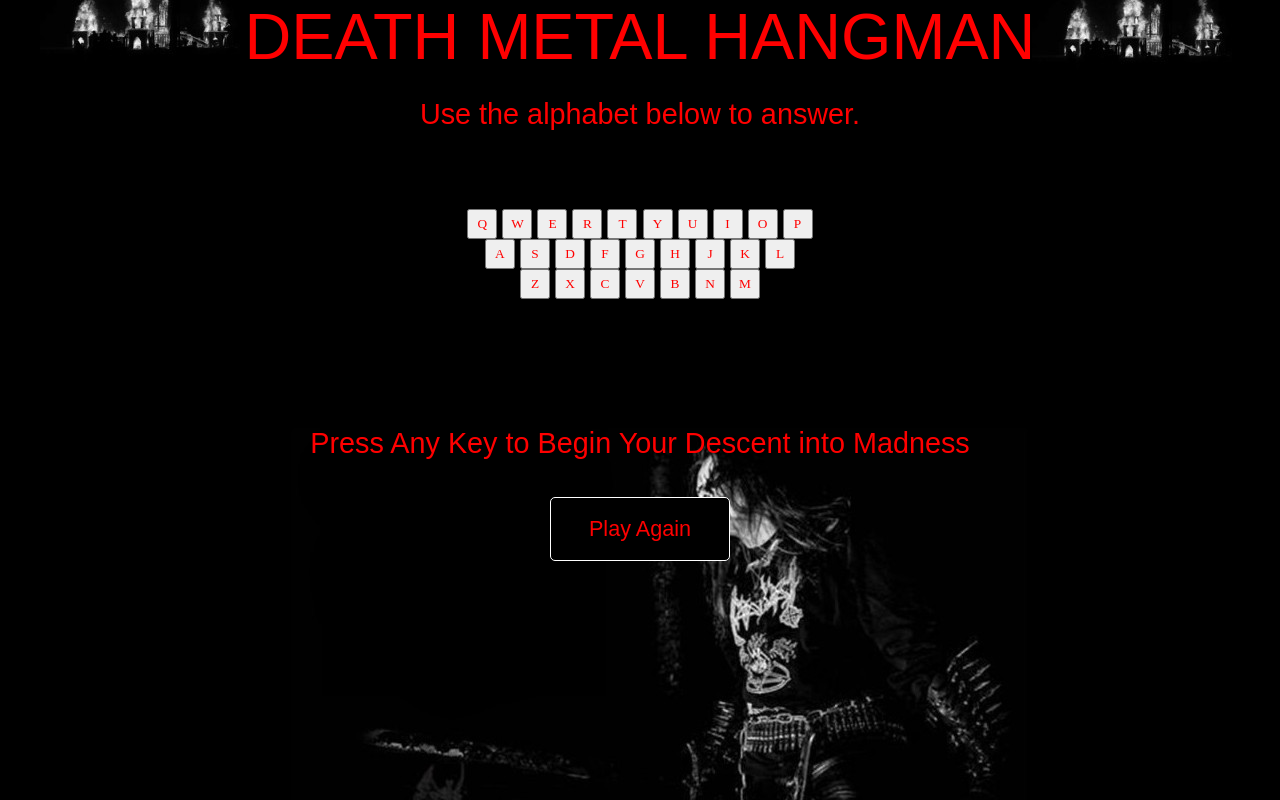
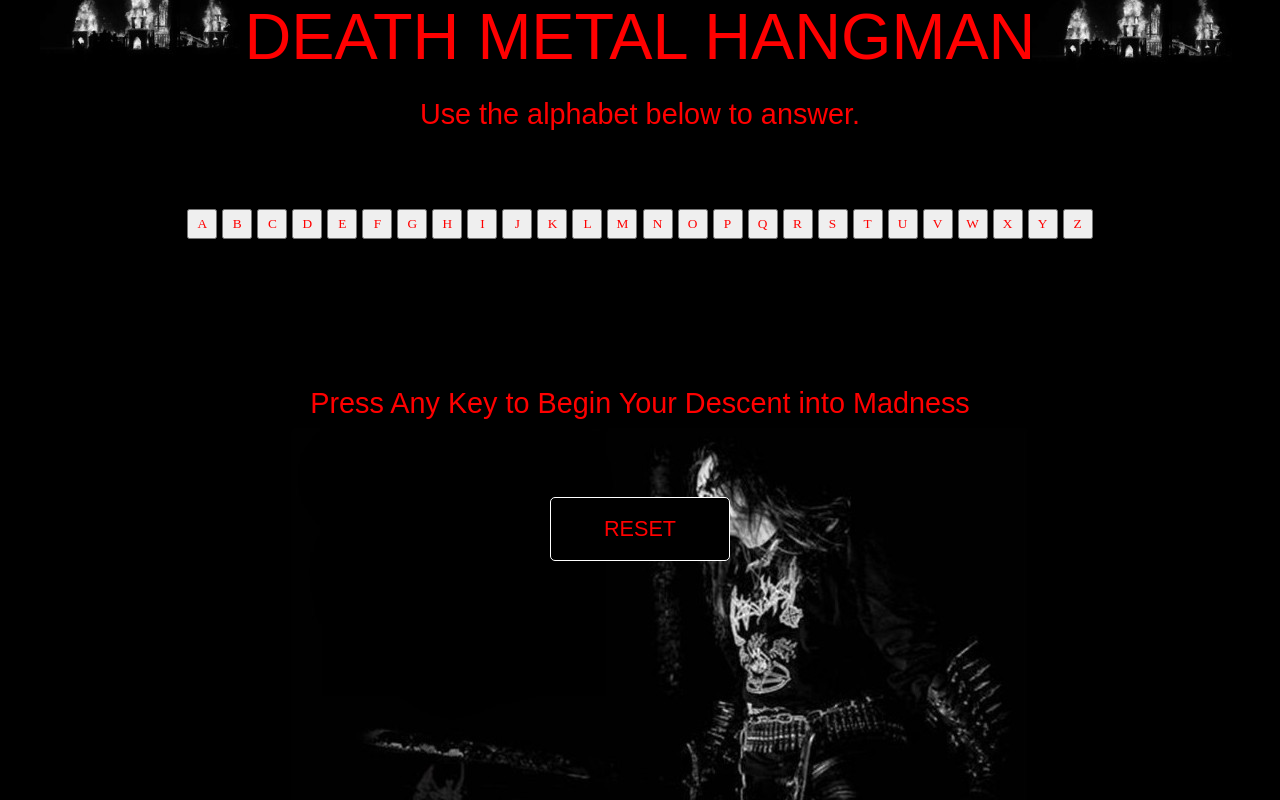
Before and after one commit to shaanobney/week-3-game, a PHP site: page / in a window 1280 px wide. Run offline with PHP 8.4, Linux system fonts and the light colour scheme.

Commit message:
fixed some game logic, added loss sounds

```diff
--- a/assets/css/style.css
+++ b/assets/css/style.css
@@ -1,7 +1,7 @@
 /* Variabes */
 /* Mixin's */
 body {
-  background: url("../images/background.jpg") no-repeat center center fixed;
+  background: url("../images/background.jpg") no-repeat center fixed;
   -webkit-background-size: cover;
   -moz-background-size: cover;
   -o-background-size: cover;
--- a/assets/javascript/game.js
+++ b/assets/javascript/game.js
@@ -1,22 +1,41 @@
 
-//word bank array
-var words = ["burzum", "emperor", "darkthrone", "venom", "bathory", "gorgoroth", "mayhem", "death", "deicide", "brujeria"]
+//WORDBANK
+var words = ["burzum", "emperor", "darkthrone", "venom", "bathory", "hellhammer", "gorgoroth", "mayhem", "death", "deicide", "brujeria", "carcass", "deafheaven"]
 var word = new Array();
 var wordLength;
 var totAttempt;
+var audio = new Audio('luna.mp3'); //AUDIO FOR WINS/LOSSES
 
-//sets initial conditions
+//FUNCTIONS
+
+//STARTS NEW ROUND WITH TRACKED SCORES
+function newRound()
+{
+	document.getElementById(reset()); //RESET
+	document.getElementById('attempts').innerHTML = "Lives Left: " + (totAttempt = 6);
+	var num = (Math.random() * words.length); //WORD SELECTION.
+	var num = Math.round(num);	//ROUNDING THE RESULT.
+	word = words[num].split(""); //SPLITS
+	wordLength = new Array(word.length);
+	generateGuess(wordLength);
+	document.getElementById("keyboard").reset(); //ANOTHER RESET. THE LAST BUTTON PRESSED KEPT ITS STATE, HAD TO ADD THIS. BUT THIS DIDN'T WORK ON IT'S OWN SO I HAD TO HAVE BOTH.
+}
+
+
+//SETS INITIAL CONDITIONS AT START OF FRESH GAME / RESETS THE GAME VIA RESET BUTTON
 function setCond()
 {
-	document.getElementById(reset());
-	document.getElementById('attempts').innerHTML = "Lives Left: " + (totAttempt = 7);
+	document.getElementById(reset()); //RESET
+	document.getElementById('attempts').innerHTML = "Lives Left: " + (totAttempt = 6); //ATTEMPTS
+	document.getElementById('myLives').innerHTML = " ";
 	var num = (Math.random() * words.length);
 	var num = parseInt(num);
 	word = words[num].split("");
 	wordLength = new Array(word.length);
-	generateGuessDisplay(wordLength);
+	generateGuess(wordLength);
 }
 
+//MAIN GAME FUNCTION
 function letter(value)
 {
 	var attempt = false;
@@ -31,10 +50,11 @@ function letter(value)
 
 	if (attempt == true)
 	{
-		if (wordLength.join() == word.join() && totAttempt < 6 && totAttempt > 0)
+		if (wordLength.join() == word.join() && totAttempt < 7 && totAttempt > 0)
 		{
-			alert("You Have Vanquished the Weak and Torn the Earth Asunder (You Win!)");
-			disableKeys();
+
+			document.getElementById('myLives').innerHTML = "You Have Vanquished the Weak and Torn the Earth Asunder (You Win!)";
+			newRound();
 		}
 
 	}
@@ -44,9 +64,10 @@ function letter(value)
 		totAttempt--;
 		if (totAttempt == 0)
 		{
-			alert("You are now a pile of dessicated bones (You Lose!).");
-			setCond();
-			// disableKeys();
+			document.getElementById('myLives').innerHTML = "You have been turned into a dessicated pile of bones (You Lose!)";
+			disableKeys();
+			audio.play();
+
 			for (var i = 0; i < word.length; i++)
 			{
 				if (wordLength[i] == null)
@@ -59,11 +80,11 @@ function letter(value)
 
 
 
-	generateGuessDisplay(wordLength);
-	document.getElementById('attempts').innerHTML = "Lives Left: " + totAttempt;
+	generateGuess(wordLength);
+	document.getElementById('attempts').innerHTML = "Attempts Left: " + totAttempt;
 }
-//generates guess display
-function generateGuessDisplay(word){
+
+function generateGuess(word){
 	var result="";
 	for(var i = 0; i < word.length; i++){
 
@@ -78,6 +99,8 @@ function generateGuessDisplay(word){
 	}
 }
 
+
+//CRAP WORKAROUND SINCE I KEPT GETTING STUCK ON KEY EVENTS
 function disableKeys(){
 	document.getElementById("q").disabled=true;
 	document.getElementById("w").disabled=true;
--- a/assets/scss/style.scss
+++ /dev/null
@@ -1,159 +0,0 @@
-/* Variabes */
-$orange: #ffa600;
-$green: #c1d72e;
-$blue: #82d2e5;
-$grey:#f3f3f3;
-$white: #fff;
-
-/* Mixins */
-
-@mixin transition {
-  -webkit-transition: all 0.5s ease-in-out;
-  -moz-transition: all 0.5s ease-in-out;
-  transition: all 0.5s ease-in-out;
-}
-
-@mixin clear {
-  &:after {
-      content: "";
-      display: table;
-      clear: both;
-    }
-}
-
- @mixin box-size {
-  -webkit-box-sizing: border-box;
-  -moz-box-sizing: border-box;
-  box-sizing: border-box;
-}
-
- @mixin transition {
-  -webkit-transition: all 0.3s ease-in-out;
-  -moz-transition: all 0.3s ease-in-out;
-  transition: all 0.3s ease-in-out;
-}
-
-@mixin fade {
-  -moz-transition: all 1s ease-in;
-  -moz-transition:all 0.3s ease-in-out;
-  -webkit-transition:all 0.3s ease-in-out;
-}
-
-@mixin opacity {
-  opacity:0.4;
-  filter:alpha(opacity=40);
-  @include fade;
-}
-
-@mixin corners ($radius) {
-  -moz-border-radius: $radius;
-  -webkit-border-radius: $radius;
-  border-radius: $radius;
-  -khtml-border-radius: $radius;
-}
-
-body {
-  background:$base-color;
-  font-family: Copperplate, "Copperplate Gothic Light", fantasy;
-  color:$white;
-  height:100%;
-  text-align:center;
-  font-size:18px;
-}
-
-.wrappper{
-  @include clear;
-  width:100%;
-  margin:0 auto;
-}
-
-
-canvas{
-  color:$white;
-  border: $white dashed 2px;
-  padding:15px;
-}
-
-h1, h2, h3 {
-	font-family: Copperplate, "Copperplate Gothic Light", fantasy;
-	font-weight: 100;
-	text-transform: uppercase;
-   margin:5px 0;
-}
-
-h1 {
-	font-size: 2.6em;
-}
-
-h2 {
-	font-size: 1.6em;
-}
-
-p{
-  font-size: 1.6em;
-}
-
-#my-word {
-  margin: 0;
-  display: block;
-  padding: 0;
-  display:block;
-}
-
-#my-word li {
-  position: relative;
-  list-style: none;
-  margin: 0;
-  display: inline-block;
-  padding: 0 10px;
-  font-size:1.6em;
-}
-
-.active {
-  @include opacity;
-  cursor:default;
-
-  &:hover{
-      @include fade;
-      @include opacity;
-    }
-}
-
-#mylives{
-  font-size:1.6em;
-  text-align:center;
-  display:block;
-}
-
-button{
-  @include corners (5px);
-  background:$base-color;
-  color:$white;
-  border: solid 1px $white;
-  text-decoration:none;
-  cursor:pointer;
-  font-size:1.2em;
-  padding:18px 10px;
-  width:180px;
-  margin: 10px;
-  outline: none;
-
-    &:hover{
-      @include transition;
-      background:$white;
-      border: solid 1px $white;
-      color:$base-color;
-    }
-}
-
-@media (max-width: 767px) {
-  #alphabet {
-  padding:0 0 0 15px;
-}
-  }
-
-  @media (max-width: 480px) {
-  #alphabet {
-  padding:0 0 0 25px;
-}
-  }
--- a/index.html
+++ b/index.html
@@ -17,56 +17,53 @@
   <div class="wrapper">
     <h1>Death Metal Hangman</h1>
     <p>Use the alphabet below to answer.</p>
-  </div>
 
   <div class="wrapper">
   <div id="keyboard">
-  <form class="center" method="post" name="keys">
-    <input id="q" class="key" name="Q" onclick="letter('q'); this.disabled=true" type="button" value="Q" />
-    <input id="w" class="key" name="W" onclick="letter('w'); this.disabled=true" type="button" value="W" />
+  <form id="keyBrd" method="post" name="keys">
+    <input id="a" class="key" name="A" onclick="letter('a'); this.disabled=true" type="button" value="A" />
+    <input id="b" class="key" name="B" onclick="letter('b'); this.disabled=true" type="button" value="B" />
+    <input id="c" class="key" name="C" onclick="letter('c'); this.disabled=true" type="button" value="C" />
+    <input id="d" class="key" name="D" onclick="letter('d'); this.disabled=true" type="button" value="D" />
     <input id="e" class="key" name="E" onclick="letter('e'); this.disabled=true" type="button" value="E" />
-    <input id="r" class="key" name="R" onclick="letter('r'); this.disabled=true" type="button" value="R" />
-    <input id="t" class="key" name="T" onclick="letter('t'); this.disabled=true" type="button" value="T" />
-    <input id="y" class="key" name="Y" onclick="letter('y'); this.disabled=true" type="button" value="Y" />
-    <input id="u" class="key" name="U" onclick="letter('u'); this.disabled=true" type="button" value="U" />
-    <input id="i" class="key" name="I" onclick="letter('i'); this.disabled=true" type="button" value="I" />
-    <input id="o" class="key" name="O" onclick="letter('o'); this.disabled=true" type="button" value="O" />
-    <input id="p" class="key" name="P" onclick="letter('p'); this.disabled=true" type="button" value="P" />
-    <br/>
-    <input id="a" class="key" name="A" onclick="letter('a'); this.disabled=true" type="button" value="A" />
-    <input id="s" class="key" name="S" onclick="letter('s'); this.disabled=true" type="button" value="S" />
-    <input id="d" class="key" name="D" onclick="letter('d'); this.disabled=true" type="button" value="D" />
     <input id="f" class="key" name="F" onclick="letter('f'); this.disabled=true" type="button" value="F" />
     <input id="g" class="key" name="G" onclick="letter('g'); this.disabled=true" type="button" value="G" />
     <input id="h" class="key" name="H" onclick="letter('h'); this.disabled=true" type="button" value="H" />
+    <input id="i" class="key" name="I" onclick="letter('i'); this.disabled=true" type="button" value="I" />
     <input id="j" class="key" name="J" onclick="letter('j'); this.disabled=true" type="button" value="J" />
     <input id="k" class="key" name="K" onclick="letter('k'); this.disabled=true" type="button" value="K" />
     <input id="l" class="key" name="L" onclick="letter('l'); this.disabled=true" type="button" value="L" />
-    <br/>
+    <input id="m" class="key" name="M" onclick="letter('m'); this.disabled=true" type="button" value="M" />
+    <input id="n" class="key" name="N" onclick="letter('n'); this.disabled=true" type="button" value="N" />
+    <input id="o" class="key" name="O" onclick="letter('o'); this.disabled=true" type="button" value="O" />
+    <input id="p" class="key" name="P" onclick="letter('p'); this.disabled=true" type="button" value="P" />
+    <input id="q" class="key" name="Q" onclick="letter('q'); this.disabled=true" type="button" value="Q" />
+    <input id="r" class="key" name="R" onclick="letter('r'); this.disabled=true" type="button" value="R" />
+    <input id="s" class="key" name="S" onclick="letter('s'); this.disabled=true" type="button" value="S" />
+    <input id="t" class="key" name="T" onclick="letter('t'); this.disabled=true" type="button" value="T" />
+    <input id="u" class="key" name="U" onclick="letter('u'); this.disabled=true" type="button" value="U" />
+    <input id="v" class="key" name="V" onclick="letter('v'); this.disabled=true" type="button" value="V" />
+    <input id="w" class="key" name="W" onclick="letter('w'); this.disabled=true" type="button" value="W" />
+    <input id="x" class="key" name="X" onclick="letter('x'); this.disabled=true" type="button" value="X" />
+    <input id="y" class="key" name="Y" onclick="letter('y'); this.disabled=true" type="button" value="Y" />
     <input id="z" class="key" name="Z" onclick="letter('z'); this.disabled=true" type="button" value="Z" />
-    <input id="x" class="key" name="X" onclick="letter('x'); this.disabled=true" type="button" value="X" />
-    <input id="c" class="key" name="C" onclick="letter('c'); this.disabled=true" type="button" value="C" />
-    <input id="v" class="key" name="V" onclick="letter('v'); this.disabled=true" type="button" value="V" />
-    <input id="b" class="key" name="B" onclick="letter('b'); this.disabled=true" type="button" value="B" />
-    <input id="n" class="key" name="N" onclick="letter('n'); this.disabled=true" type="button" value="N" />
-    <input id="m" class="key" name="M" onclick="letter('m'); this.disabled=true" type="button" value="M" />
   </form>
 </div>
-    <!-- <p id="catagoryName"></p> -->
+    <p id="winLose"></p>
     <div id="guessedWord">
       <p id="answer" class="center"></p>
     </div>
     <div id="hold">
 
     </div>
-  <p id="mylives"></p>
+  <p id="myLives">Press Any Key to Begin Your Descent into Madness</p>
    <div id="attempts">
 
   <span id="numberAtt"></span></div>
-  <p id="clue">Press Any Key to Begin Your Descent into Madness</p>
+  <!-- <p id="junkß">PLACEHOLDER</p> -->
 
     <div class="container">
-  <button id="startGame" onclick="setCond()">Play Again</button>
+  <button id="startGame" onclick="setCond()" >RESET</button>
     </div>
   </div>
 
```
Also changed, not shown: 4 other files.
